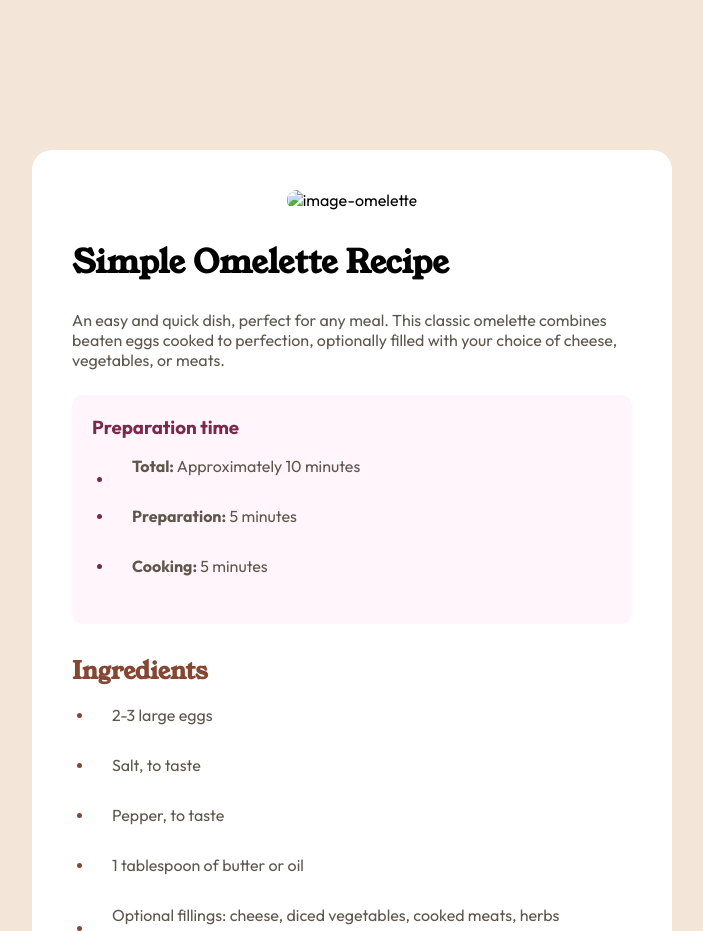
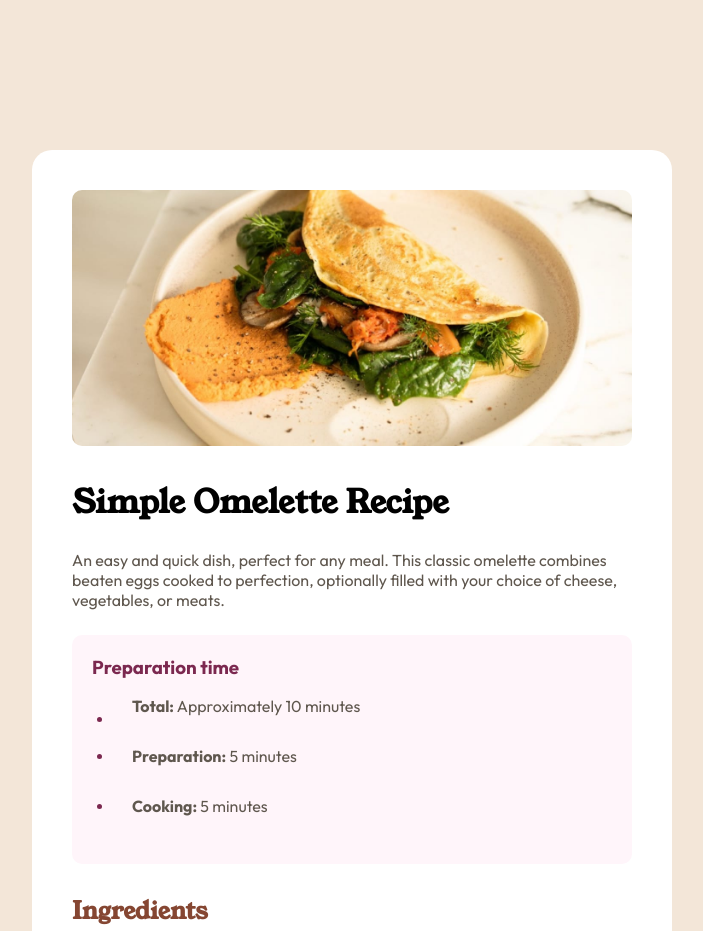
Before and after one commit to mhmd-aboudalla/Recipe-page, a plain HTML site: page index.html in a window 1280 px wide. Shown: the top 931 px of the page, without its empty margins (288-991 px from the left). Drawn offline with Linux system fonts and the light colour scheme; the site is published under a folder, as on GitHub Pages, so addresses that start at the root find nothing.

Commit message:
Update index.html

```diff
--- a/index.html
+++ b/index.html
@@ -9,7 +9,7 @@
 </head>
 <body>
   <div class="menu">
-    <img src="/assets/images/image-omelette.jpeg" alt="image-omelette">
+    <img src="./assets/images/image-omelette.jpeg" alt="image-omelette">
     <div class="menu_content">
 
       <div class="menu_header">
```
